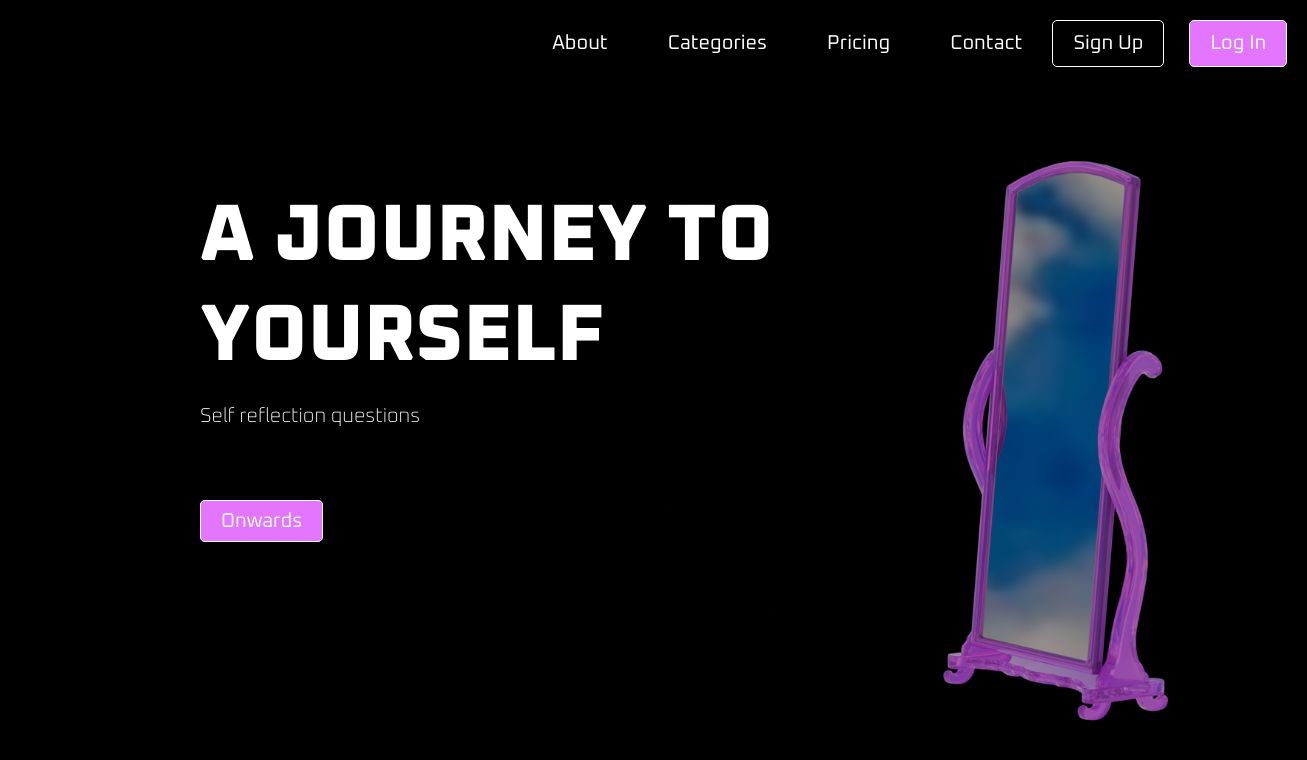
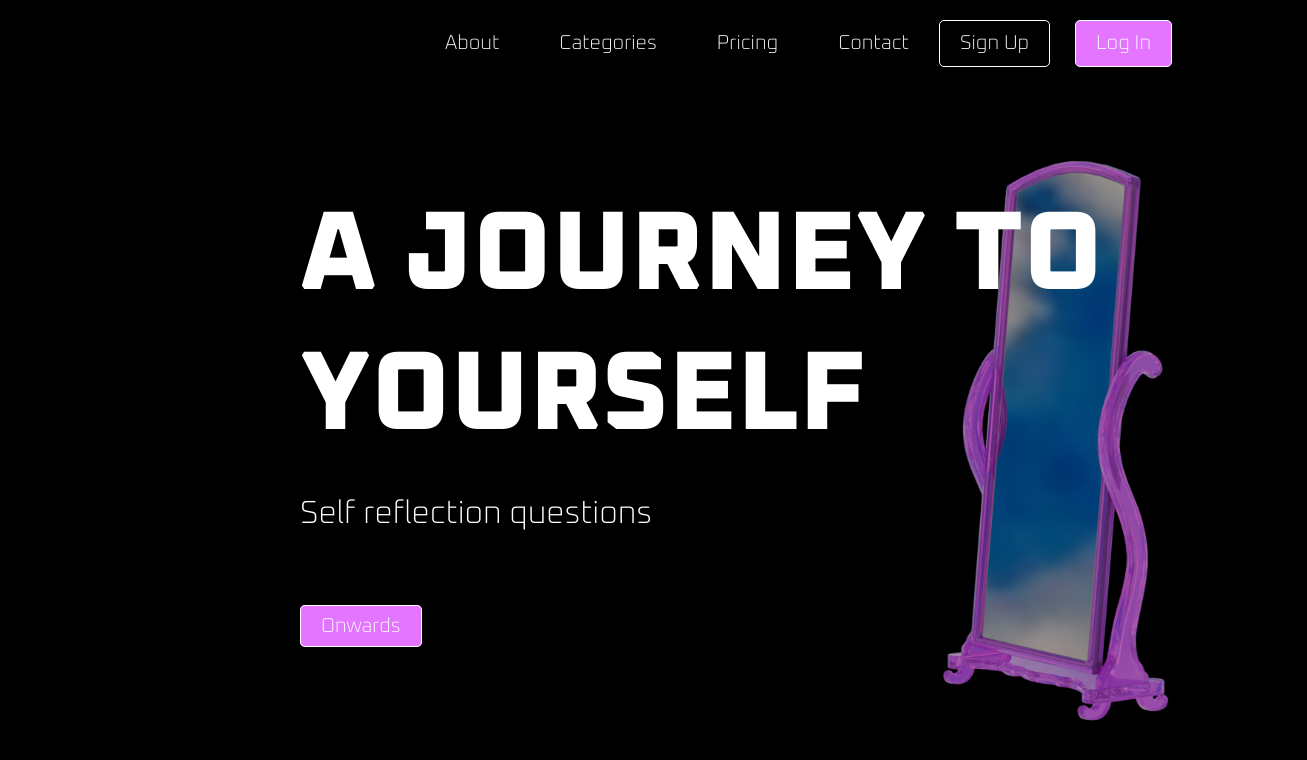
Before and after one commit to Vivien1321/TherAPPist, a plain HTML site: page index.html in a window 1280 px wide. Shown: the whole page, 1307 px wide, since content can reach past the window. Drawn offline with Linux system fonts and the light colour scheme.

Commit message:
css adjustment: h1 position and fonts

```diff
--- a/index.html
+++ b/index.html
@@ -22,7 +22,7 @@
 
         /* Navigation bar */
         nav {
-            width: 99%;
+            width: 90%;
             padding: 20px;
             background-color: rgb(0, 0, 0);
             display: flex;
@@ -38,6 +38,7 @@
 
         .nav-links a {
             color: #ffffff;
+            font-weight: 100;
             text-decoration: none;
             font-size: 1.25rem;
             padding: 10px 20px;
@@ -73,6 +74,7 @@
             display: block;
             padding: 10px 20px;
             color: rgb(255, 255, 255);
+            font-weight: 100;
             text-decoration: none;
             background-color: #000000;
             border-bottom: 1px solid rgb(0, 0, 0);
@@ -96,6 +98,7 @@
         .signup {
             color: #ffffff;
             background-color: #000000;
+            font-weight: 100;
             font-size: 1.25rem;
             border: 1px solid #fff;
             padding: 10px 20px;
@@ -110,6 +113,7 @@
         .login {
             color: #ffffff;
             background-color: transparent;
+            font-weight: 100;
             font-size: 1.25rem;
             border: 1px solid #ffffff;
             background-color: #e375ff;
@@ -128,12 +132,12 @@
         .hero {
             text-align: left;
             margin-top: 100px;
-            padding-left: 200px;
+            padding-left: 300px;
         }
 
         h1 {
             color: #ffffff;
-            font-size: 5rem;
+            font-size: 7rem;
             font-weight: 900;
             margin-bottom: 0px;
         }
@@ -141,7 +145,7 @@
         h2 {
             color: #ffffff;
             font-weight: 100;
-            font-size: 1.25rem;
+            font-size: 2rem;
             margin-bottom: 80px;
         }
 
@@ -150,6 +154,7 @@
             color: #ffffff;
             background-color: #e375ff;
             border: 1px solid #ffffff;
+            font-weight: 100;
             padding: 10px 20px;
             font-size: 1.25rem;
             text-decoration: none;
```
